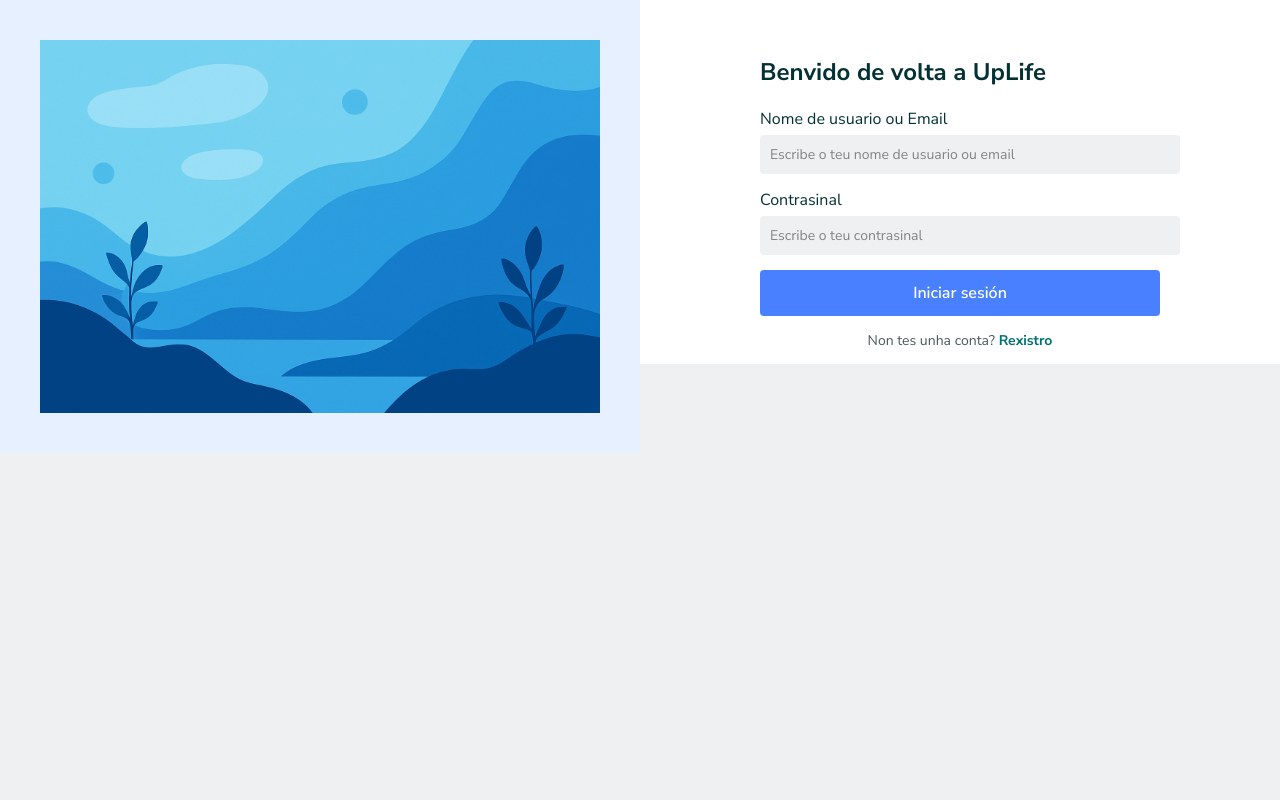
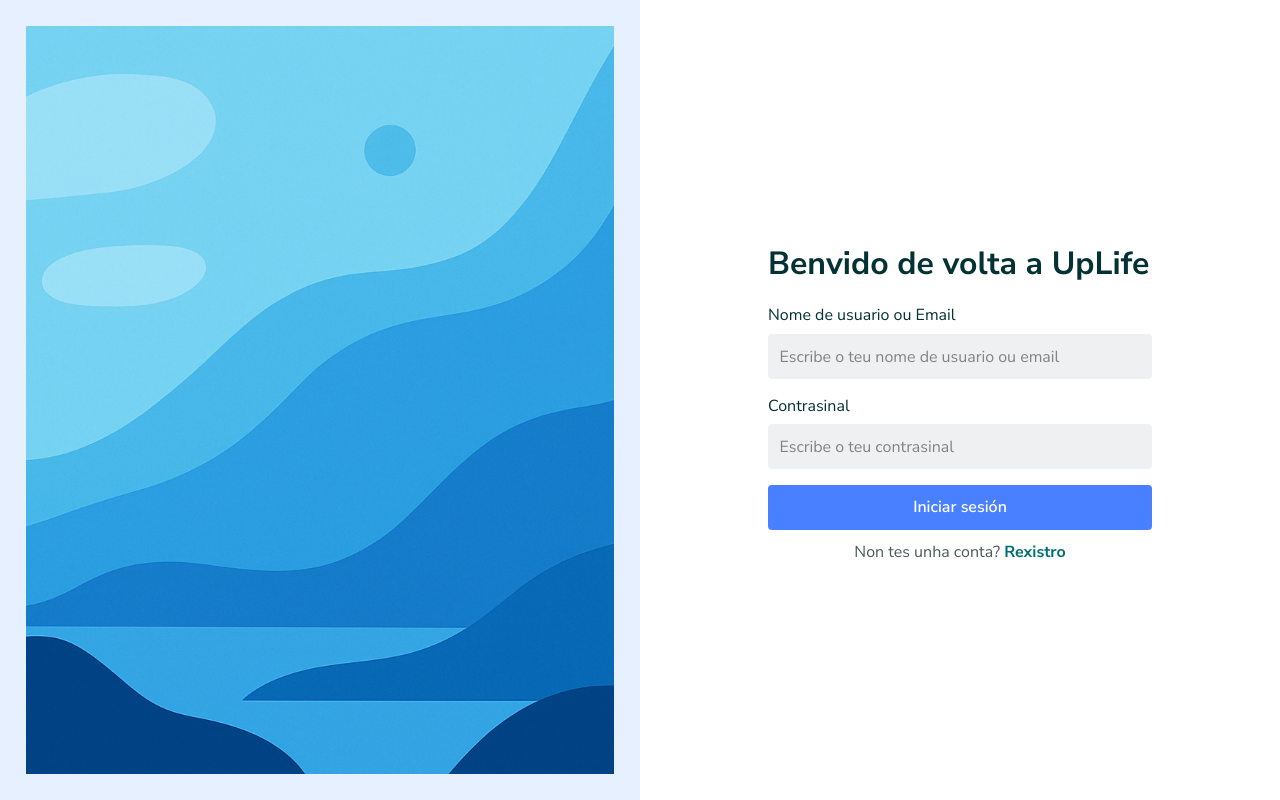
Before and after one commit to a22nicolasmr/UpLife, a Vue app in the folder UpLife_Vue/: page /formularios/inicio in a window 1280 px wide. Built offline with nearby package versions, Linux system fonts and the light colour scheme; what v-calendar would draw is missing.

Commit message:
arreglados formularios

```diff
--- a/UpLife_Vue/src/components/EngadirTarefas.vue
+++ b/UpLife_Vue/src/components/EngadirTarefas.vue
@@ -124,6 +124,7 @@
   text-align: left;
   display: flex;
   flex-direction: column;
+  height: 100%;
 }
 
 h2 {
--- a/UpLife_Vue/src/views/Formularios.vue
+++ b/UpLife_Vue/src/views/Formularios.vue
@@ -18,12 +18,20 @@
 </script>
 
 <style>
+html,
+body,
+#app {
+  height: 100%;
+  width: 100%;
+  margin: 0;
+}
+
 .contenedor {
   display: flex;
-  height: 100%;
-  width: 100%;
-  font-family: "Segoe UI", Tahoma, Geneva, Verdana, sans-serif;
+  height: 100vh;
+  width: 100vw;
 }
+
 .izquierda img {
   width: 100%;
   height: 100%;
@@ -33,7 +41,7 @@
 .izquierda,
 .derecha {
   width: 50%;
-  padding: 40px;
+  padding: 2%;
   box-sizing: border-box;
 }
 
@@ -48,21 +56,24 @@
   background-color: #ffffff;
   display: flex;
   justify-content: center;
-  align-items: flex-start;
+  align-items: center;
   padding: 0;
   height: 100%;
 }
 
 .formulario {
-  max-width: 400px;
+  max-width: 60%;
   width: 100%;
   margin: 0 auto;
-  padding-top: 40px;
+  display: flex;
+  flex-direction: column;
+  justify-content: center;
+  box-sizing: border-box;
 }
 
 .formulario h1 {
-  font-size: 24px;
-  margin-bottom: 20px;
+  font-size: xx-large;
+  margin-bottom: 5%;
   color: #043133;
   font-weight: bold;
   text-align: center;
@@ -70,20 +81,21 @@
 
 .formulario label {
   display: block;
-  margin-bottom: 5px;
+  margin-bottom: 2%;
   color: #043133;
   font-weight: 500;
 }
 
 .formulario input {
   width: 100%;
-  padding: 10px;
-  margin-bottom: 15px;
+  padding: 3%;
+  margin-bottom: 4%;
   background-color: #eff0f2;
   border: none;
   border-radius: 4px;
-  font-size: 14px;
+  font-size: medium;
   color: #043133;
+  box-sizing: border-box;
 }
 
 .formulario input::placeholder {
@@ -92,12 +104,12 @@
 
 .formulario button {
   width: 100%;
-  padding: 12px;
+  padding: 3%;
   background-color: #4880ff;
   color: white;
   border: none;
   border-radius: 4px;
-  font-size: 16px;
+  font-size: medium;
   font-weight: 600;
   cursor: pointer;
   transition: background-color 0.3s ease;
@@ -108,9 +120,9 @@
 }
 
 .formulario p {
-  margin-top: 15px;
+  margin-top: 3%;
   text-align: center;
-  font-size: 14px;
+  font-size: medium;
   color: #4d5959;
 }
 
@@ -123,16 +135,4 @@
 .formulario a:hover {
   text-decoration: underline;
 }
-body {
-  height: 100vh;
-  width: 100vw;
-  margin: 0;
-}
-
-html,
-body,
-#app {
-  height: 100%;
-  margin: 0;
-}
 </style>
--- a/UpLife_Vue/src/views/Medallas.vue
+++ b/UpLife_Vue/src/views/Medallas.vue
@@ -224,19 +224,19 @@
 }
 
 h1 {
-  font-size: x-large;
+  font-size: xx-large;
   margin-bottom: 3vh;
   color: #7f5af0;
 }
 
 h3 {
-  font-size: 1.5vw;
+  font-size: x-large;
   margin: 0;
   color: #333;
 }
 
 p {
-  font-size: 1vw;
+  font-size: large;
   margin: 0;
   color: #666;
 }
```
